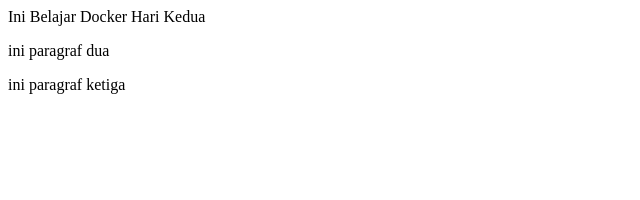
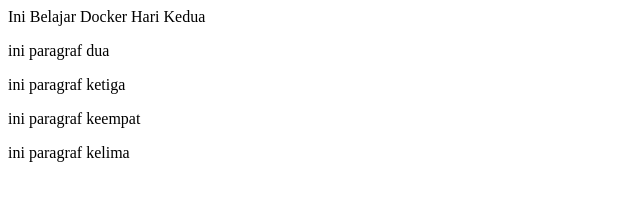
Before and after one commit to DodoZulkarnain/nginx-apps, a plain HTML site: page apps/index.html in a window 1280 px wide. Shown: the whole page, without its empty margins (0-640 px from the left). Drawn offline with Linux system fonts and the light colour scheme.

Commit message:
Update index.html
tambah file

```diff
--- a/apps/index.html
+++ b/apps/index.html
@@ -1,3 +1,5 @@
 <p>Ini Belajar Docker Hari Kedua</p>
 <p> ini paragraf dua</p>
 <p>ini paragraf ketiga</p>
+<p>ini paragraf keempat</p>
+<p>ini paragraf kelima</p>
```
